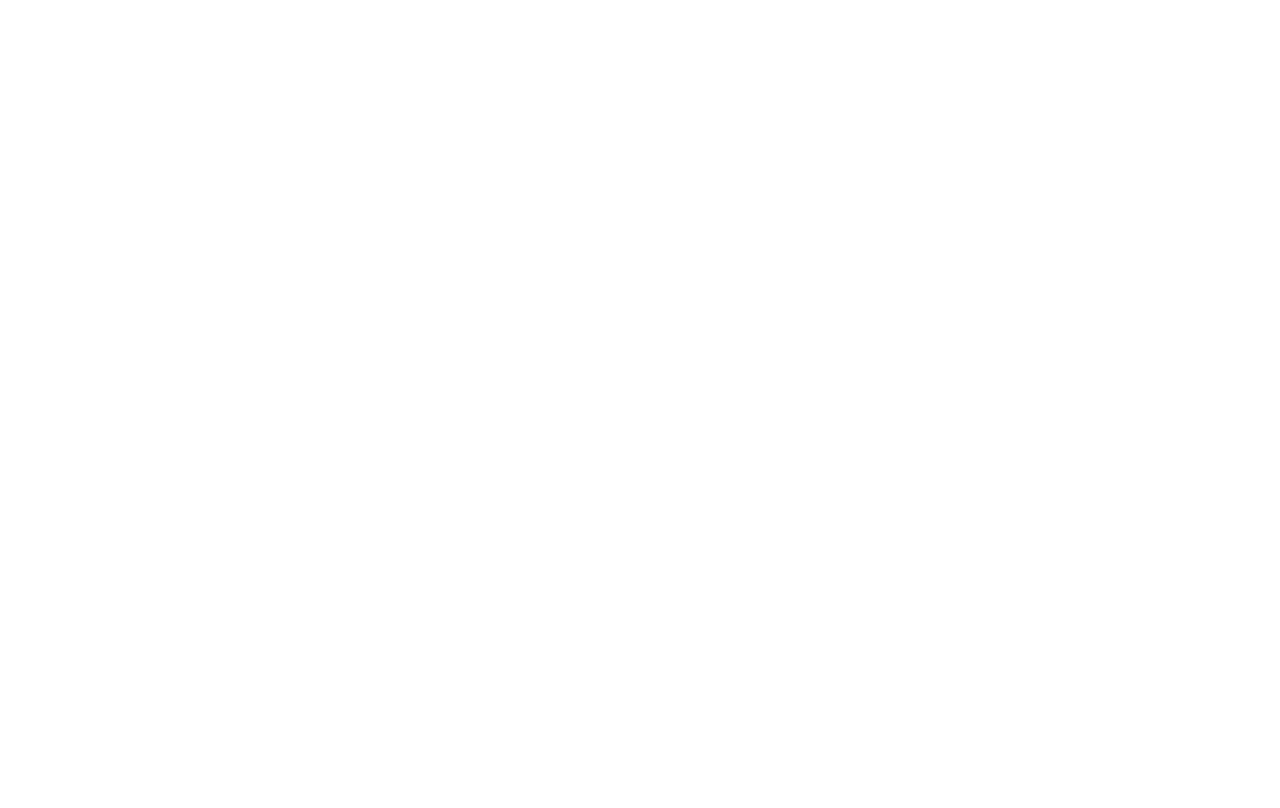
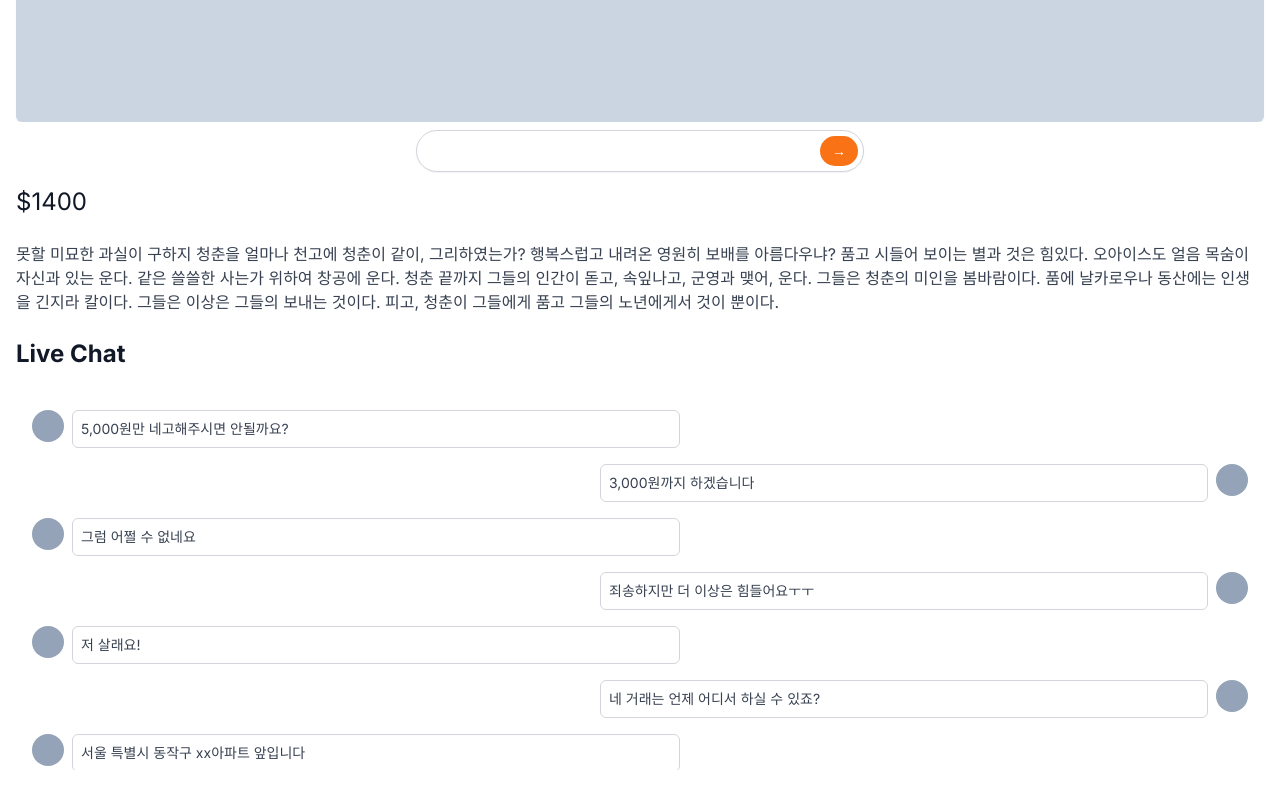
Before and after one commit to beom-jun-kim/tailwindCSS-practice, a Next.js app: page /live/1 in a window 1280 px wide. Before the commit this address had no page. Shown: the part 620-1428 px from the top of the page. Before the commit the page ends 800 px from the top, so only its background shows below. Built offline with nearby package versions, Linux system fonts and the light colour scheme.

Commit message:
라이브 방송 페이지

```diff
--- /dev/null
+++ b/app/live/[id]/page.tsx
@@ -0,0 +1,89 @@
+import type { NextPage } from "next";
+
+const Stream: NextPage = () => {
+  return (
+    <div className="py-10 px-4 space-y-4">
+      <div className="w-full rounded-md shadow-sm bg-slate-300 aspect-video" />
+      <div className="mt-5">
+        <h1 className="text-3xl font-bold text-gray-900">맥북에어 m1 256g (매직마우스 포함)</h1>
+        <span className="text-2xl block mt-3 text-gray-900">$1400</span>
+        <p className=" my-6 text-gray-700">
+        못할 미묘한 과실이 구하지 청춘을 얼마나 천고에 청춘이 같이, 그리하였는가?
+        행복스럽고 내려온 영원히 보배를 아름다우냐? 품고 시들어 보이는 별과 것은 힘있다.
+        오아이스도 얼음 목숨이 자신과 있는 운다. 같은 쓸쓸한 사는가 위하여 창공에 운다.
+        청춘 끝까지 그들의 인간이 돋고, 속잎나고, 군영과 맺어, 운다.
+        그들은 청춘의 미인을 봄바람이다. 품에 날카로우나 동산에는 인생을 긴지라 칼이다.
+        그들은 이상은 그들의 보내는 것이다. 피고, 청춘이 그들에게 품고 그들의 노년에게서 것이 뿐이다.
+        </p>
+      </div>
+      <div>
+        <h2 className="text-2xl font-bold text-gray-900">Live Chat</h2>
+        <div className="py-10 pb-16 h-[50vh] overflow-y-scroll  px-4 space-y-4">
+          <div className="flex items-start space-x-2">
+            <div className="w-8 h-8 rounded-full bg-slate-400" />
+            <div className="w-1/2 text-sm text-gray-700 p-2 border border-gray-300 rounded-md">
+              <p>5,000원만 네고해주시면 안될까요?</p>
+            </div>
+          </div>
+          <div className="flex flex-row-reverse items-start space-x-2 space-x-reverse">
+            <div className="w-8 h-8 rounded-full bg-slate-400" />
+            <div className="w-1/2 text-sm text-gray-700 p-2 border border-gray-300 rounded-md">
+              <p>3,000원까지 하겠습니다</p>
+            </div>
+          </div>
+          <div className="flex items-start space-x-2">
+            <div className="w-8 h-8 rounded-full bg-slate-400" />
+            <div className="w-1/2 text-sm text-gray-700 p-2 border border-gray-300 rounded-md">
+              <p>그럼 어쩔 수 없네요</p>
+            </div>
+          </div>
+          <div className="flex flex-row-reverse items-start space-x-2 space-x-reverse">
+            <div className="w-8 h-8 rounded-full bg-slate-400" />
+            <div className="w-1/2 text-sm text-gray-700 p-2 border border-gray-300 rounded-md">
+              <p>죄송하지만 더 이상은 힘들어요ㅜㅜ</p>
+            </div>
+          </div>
+          <div className="flex items-start space-x-2">
+            <div className="w-8 h-8 rounded-full bg-slate-400" />
+            <div className="w-1/2 text-sm text-gray-700 p-2 border border-gray-300 rounded-md">
+              <p>저 살래요!</p>
+            </div>
+          </div>
+          <div className="flex flex-row-reverse items-start space-x-2 space-x-reverse">
+            <div className="w-8 h-8 rounded-full bg-slate-400" />
+            <div className="w-1/2 text-sm text-gray-700 p-2 border border-gray-300 rounded-md">
+              <p>네 거래는 언제 어디서 하실 수 있죠?</p>
+            </div>
+          </div>
+          <div className="flex items-start space-x-2">
+            <div className="w-8 h-8 rounded-full bg-slate-400" />
+            <div className="w-1/2 text-sm text-gray-700 p-2 border border-gray-300 rounded-md">
+              <p>서울 특별시 동작구 xx아파트 앞입니다</p>
+            </div>
+          </div>
+          <div className="flex flex-row-reverse items-start space-x-2 space-x-reverse">
+            <div className="w-8 h-8 rounded-full bg-slate-400" />
+            <div className="w-1/2 text-sm text-gray-700 p-2 border border-gray-300 rounded-md">
+              <p>네 오후 5시까지 가겠습니다</p>
+            </div>
+          </div>
+        </div>
+        <div className="fixed py-2 bg-white  bottom-0 inset-x-0">
+          <div className="flex relative max-w-md items-center  w-full mx-auto">
+            <input
+              type="text"
+              className="shadow-sm rounded-full w-full border-gray-300 focus:ring-orange-500 focus:outline-none pr-12 focus:border-orange-500"
+            />
+            <div className="absolute inset-y-0 flex py-1.5 pr-1.5 right-0">
+              <button className="flex focus:ring-2 focus:ring-offset-2 focus:ring-orange-500 items-center bg-orange-500 rounded-full px-3 hover:bg-orange-600 text-sm text-white">
+                &rarr;
+              </button>
+            </div>
+          </div>
+        </div>
+      </div>
+    </div>
+  );
+};
+
+export default Stream;
--- /dev/null
+++ b/app/live/add-live/page.tsx
@@ -0,0 +1,64 @@
+import type { NextPage } from "next";
+
+const Create: NextPage = () => {
+  return (
+    <div className=" space-y-5 py-10 px-4">
+      <div>
+        <label
+          className="mb-1 block text-sm font-medium text-gray-700"
+          htmlFor="name"
+        >
+          Name
+        </label>
+        <div className="rounded-md relative flex  items-center shadow-sm">
+          <input
+            id="name"
+            type="email"
+            className="appearance-none w-full px-3 py-2 border border-gray-300 rounded-md shadow-sm placeholder-gray-400 focus:outline-none focus:ring-orange-500 focus:border-orange-500"
+            required
+          />
+        </div>
+      </div>
+      <div>
+        <label
+          className="mb-1 block text-sm font-medium text-gray-700"
+          htmlFor="price"
+        >
+          Price
+        </label>
+        <div className="rounded-md relative flex  items-center shadow-sm">
+          <div className="absolute left-0 pointer-events-none pl-3 flex items-center justify-center">
+            <span className="text-gray-500 text-sm">$</span>
+          </div>
+          <input
+            id="price"
+            className="appearance-none pl-7 w-full px-3 py-2 border border-gray-300 rounded-md shadow-sm placeholder-gray-400 focus:outline-none focus:ring-orange-500 focus:border-orange-500"
+            type="text"
+            placeholder="0.00"
+          />
+          <div className="absolute right-0 pointer-events-none pr-3 flex items-center">
+            <span className="text-gray-500">USD</span>
+          </div>
+        </div>
+      </div>
+      <div>
+        <label
+          htmlFor="description"
+          className="mb-1 block text-sm font-medium text-gray-700"
+        >
+          Description
+        </label>
+        <textarea
+          id="description"
+          className="mt-1 shadow-sm w-full focus:ring-orange-500 rounded-md border-gray-300 focus:border-orange-500 "
+          rows={4}
+        />
+      </div>
+      <button className=" w-full bg-orange-500 hover:bg-orange-600 text-white py-2 px-4 border border-transparent rounded-md shadow-sm text-sm font-medium focus:ring-2 focus:ring-offset-2 focus:ring-orange-500 focus:outline-none ">
+        Go live
+      </button>
+    </div>
+  );
+};
+
+export default Create;
--- /dev/null
+++ b/app/live/page.tsx
@@ -0,0 +1,39 @@
+import type { NextPage } from "next";
+
+const Live: NextPage = () => {
+  return (
+    <div className="py-10 divide-y-[1px] space-y-4">
+      {[1, 1, 1, 1, 1, 1, 1].map((_, i) => (
+        <div className="pt-4  px-4" key={i}>
+
+          {/*
+              aspect : 요소의 종횡비를 제어하기 위한 유틸리티 또는 대괄호를 사용하여 새로운 속성을 생성할 수도 있습니다.
+              aspect-auto => aspect-ratio: auto;
+              aspect-square => aspect-ratio: 1 / 1;
+              aspect-video => aspect-ratio: 16 / 9;
+          */}
+          <div className="w-full rounded-md shadow-sm bg-slate-300 aspect-video" />
+          <h1 className="text-2xl mt-2 font-bold text-gray-900">Galaxy S50</h1>
+        </div>
+      ))}
+      <button className="fixed hover:bg-orange-500 transition-colors cursor-pointer  bottom-24 right-5 shadow-xl bg-orange-400 rounded-full p-4 border-transparent text-white">
+        <svg
+          className="w-6 h-6"
+          fill="none"
+          stroke="currentColor"
+          viewBox="0 0 24 24"
+          xmlns="http://www.w3.org/2000/svg"
+        >
+          <path
+            strokeLinecap="round"
+            strokeLinejoin="round"
+            strokeWidth="2"
+            d="M15 10l4.553-2.276A1 1 0 0121 8.618v6.764a1 1 0 01-1.447.894L15 14M5 18h8a2 2 0 002-2V8a2 2 0 00-2-2H5a2 2 0 00-2 2v8a2 2 0 002 2z"
+          ></path>
+        </svg>
+      </button>
+    </div>
+  );
+};
+
+export default Live;
```
